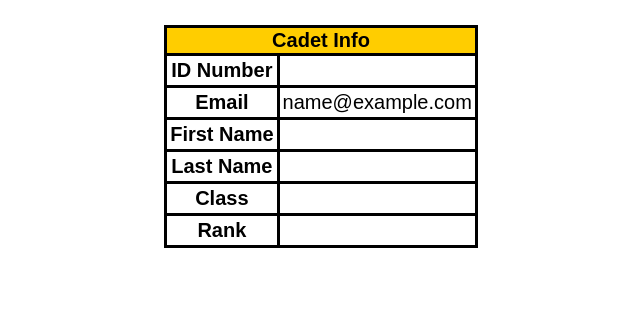
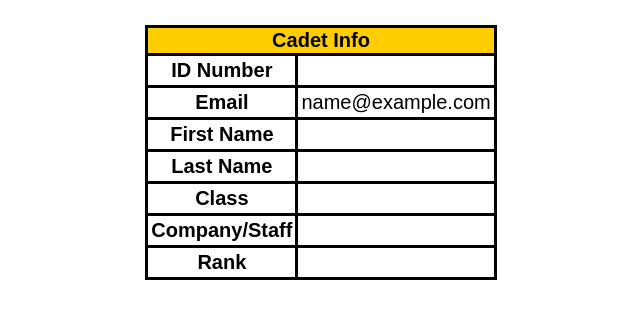
Before and after one commit to joshua-licona02/Wutanglan, a PHP site: page /Updated/cadetInfo.php in a window 1280 px wide. Shown: the part 167-486 px from the top of the page, without its empty margins (319-959 px from the left). Run offline with PHP 8.4, Linux system fonts and the light colour scheme; the visitor is signed in with stand-in values (Sample User, id 1); data that the repository does not hold is empty.

Commit message:
Update cadetInfo.php

```diff
--- a/Updated/cadetInfo.php
+++ b/Updated/cadetInfo.php
@@ -28,12 +28,11 @@
             $first_name = $row["first_name"];
             $last_name = $row["last_name"];
             $rank = $row['rank'];
+            $company = $row['company'];
             $class = $row['class'];
             $major = $row['major'];
         }
     }
-
-
 ?>
 
 <!DOCTYPE html>
@@ -117,6 +116,10 @@
                     <td><?php echo $class;?></td>
                 </tr>
                 <tr>
+                    <td style = "font-weight: bold;">Company/Staff</td>
+                    <td><?php echo $company;?></td>
+                </tr>
+                <tr>
                     <td style = "font-weight: bold;">Rank</td>
                     <td><?php echo $rank;?></td>
                 </tr>
```
